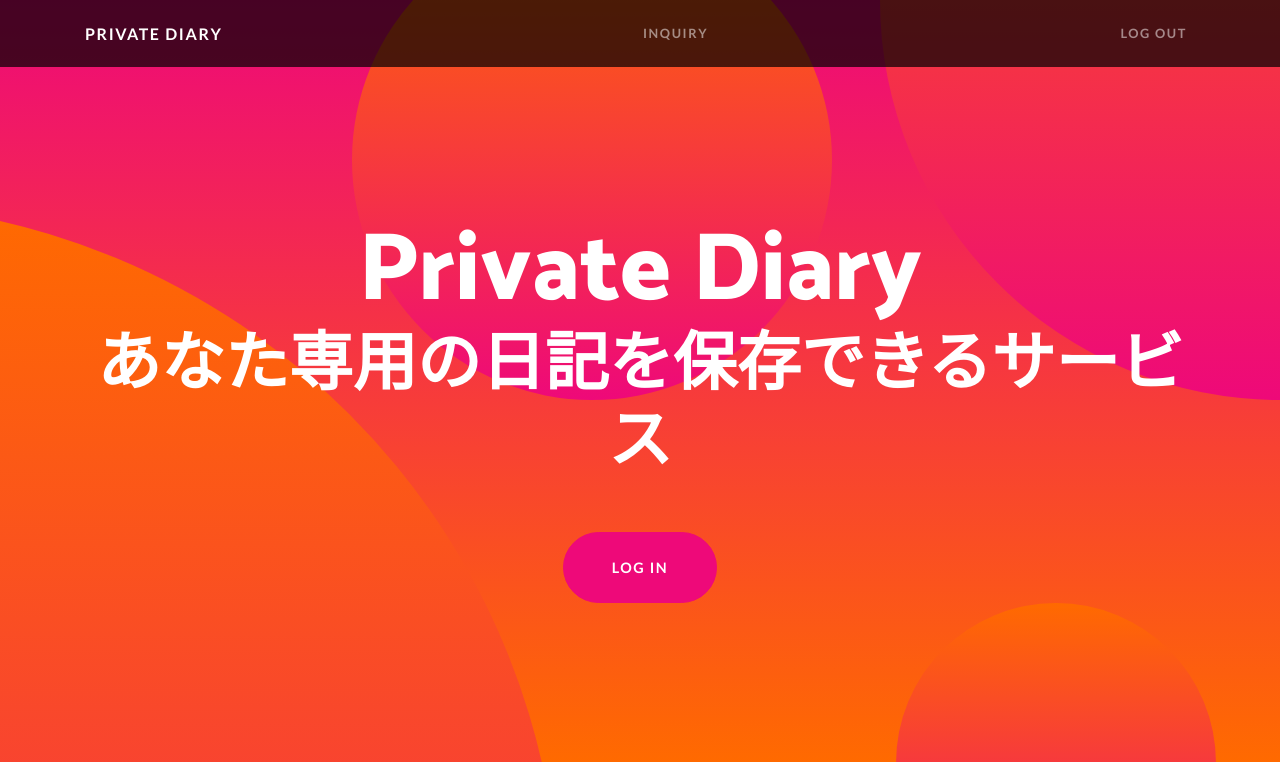
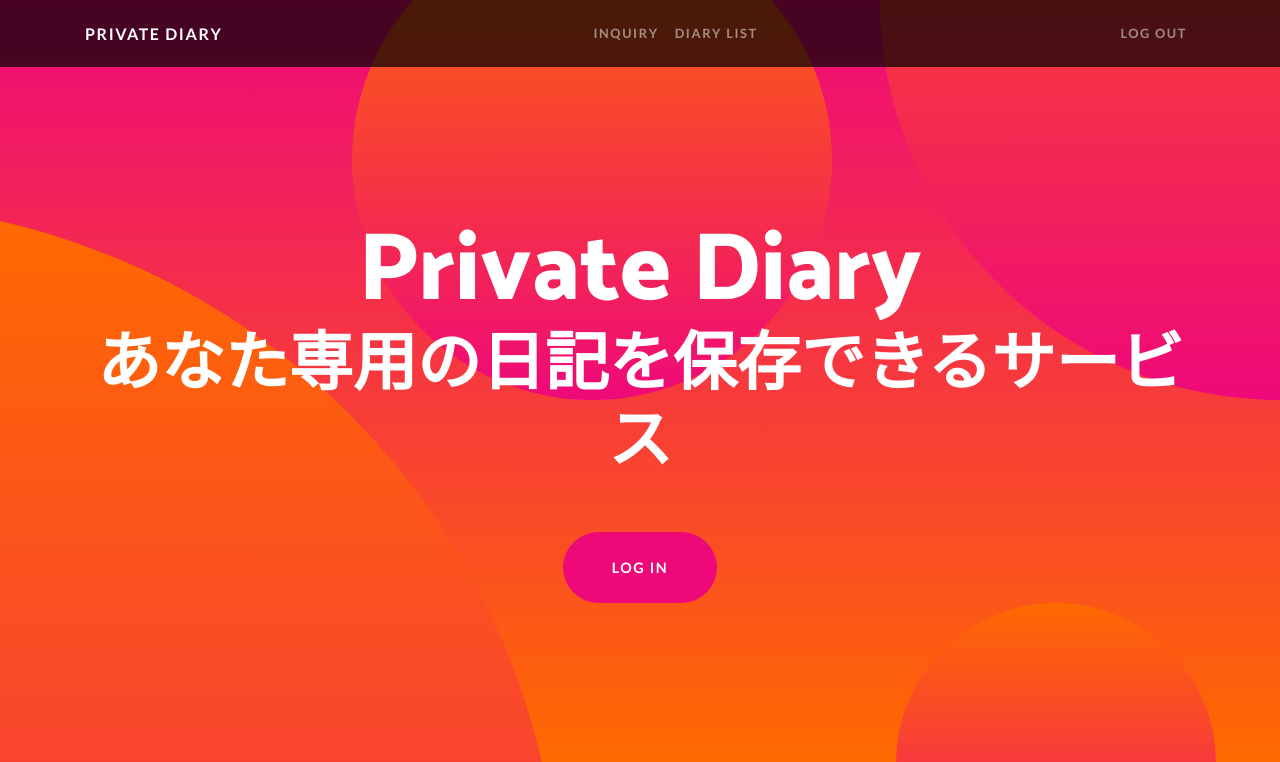
Before and after one commit to hiro13255/diary_django, a Django app: page / in a window 1280 px wide. Shown: the top 762 px of the page. Run offline with Django 3.2, Linux system fonts and the light colour scheme; the visitor is signed in with stand-in values (Sample User, id 1); some libraries are stand-ins or nearby versions.

Commit message:
日記一覧機能実装 マイグレーション 表示ズレ　エラー修正

```diff
--- a/private_diary/diary/templates/base.html
+++ b/private_diary/diary/templates/base.html
@@ -40,6 +40,11 @@
                 <li class="nav-item {% block active_inquiry %}{% endblock %}">
                     <a class="nav-link" href="{% url 'diary:inquiry' %}">INQUIRY</a>
                 </li>
+                {% if user.is_authenticated %}
+                <li class="nav-item {% block active_diary_list %}{% endblock %}">
+                    <a class="nav-link" href="{% url 'diary:diary_list' %}">Diary List</a>
+                </li>
+                {% endif %}
             </ul>
             <ul class="navbar-nav ml-auto">
                 {% if user.is_authenticated %}
--- a/private_diary/diary/templates/diary_list.html
+++ b/private_diary/diary/templates/diary_list.html
@@ -6,7 +6,7 @@
 {% block active_diary_list %}active{% endblock %}
 
 {% block head %}
-<link href="{% static 'css/clean-blog.min.css %}" rel="stylesheet">
+<link href="{% static 'css/clean-blog.min.css' %}" rel="stylesheet">
 {% endblock %}
 
 {% block contents %}
@@ -30,7 +30,7 @@
                     <p class="post-meta">{{ diary.created_at }}</p>
                 </div>
                 <hr>
-                {% empty %}}
+                {% empty %}
                     <p>日記がありません</p>
                 {% endfor %}
             </div>
```
Also changed, not shown: private_diary/diary/migrations/0001_initial.py (added).
